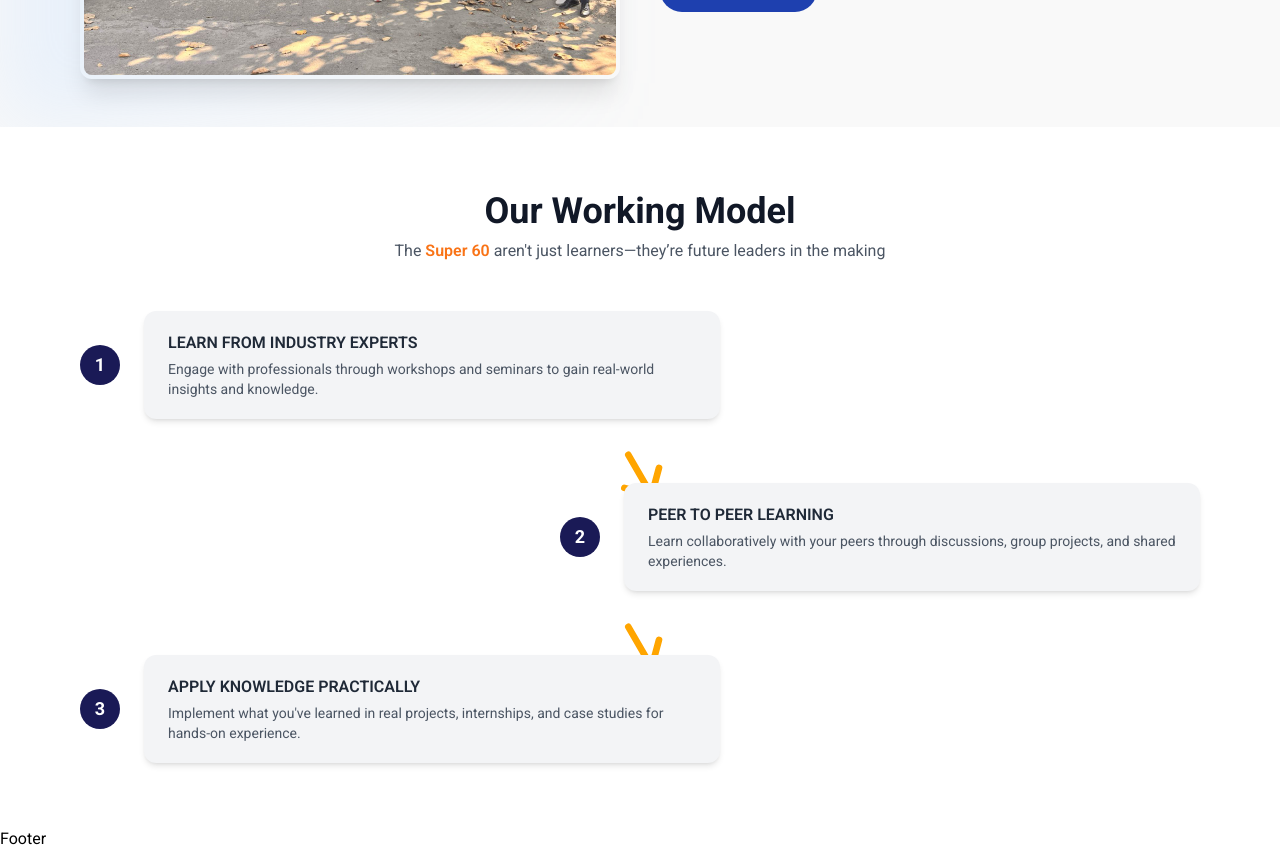
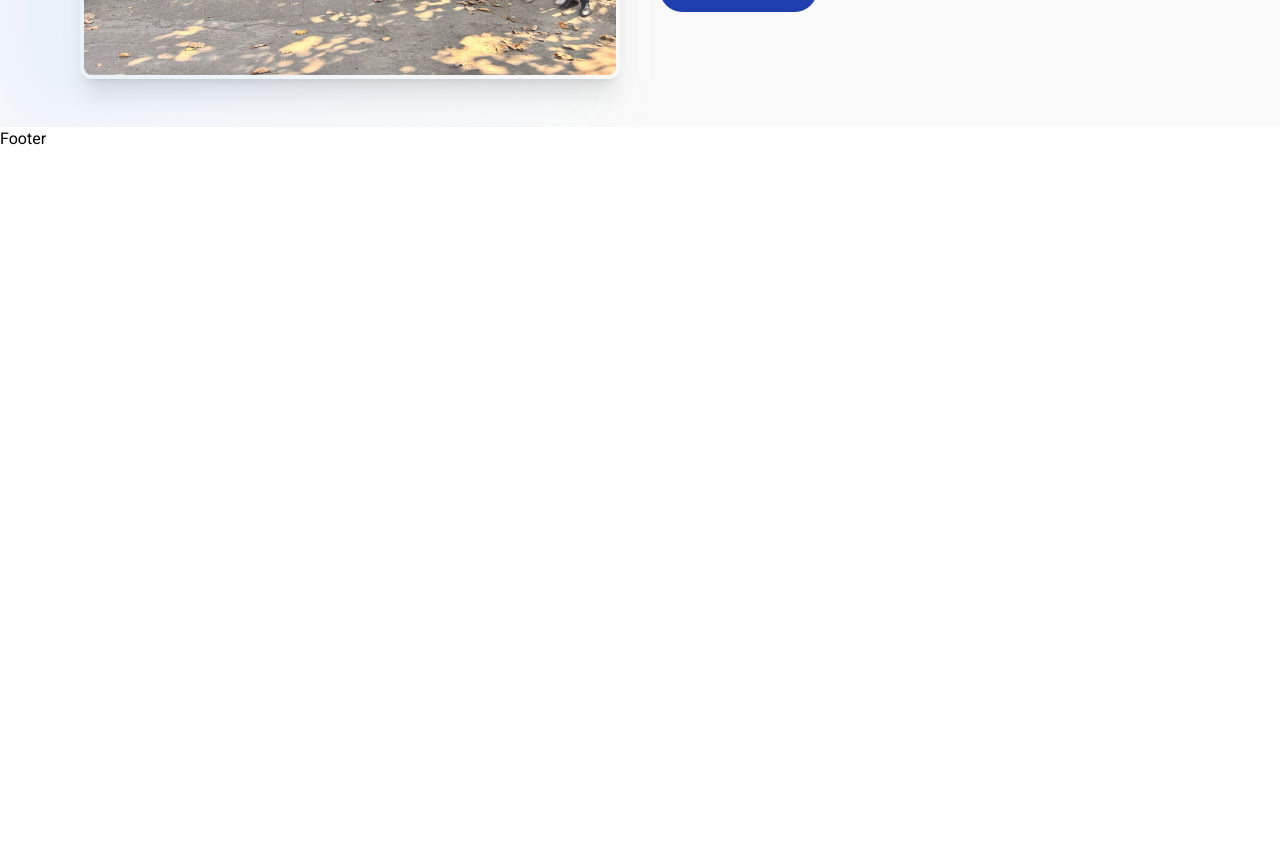
Before and after one commit to Uditkrpathak/Super_60, a React (Vite) app in the folder Frontend/: page /about in a window 1280 px wide. Shown: the part 580-1431 px from the top of the page. After the commit the page ends 800 px from the top, so only its background shows below. Built offline with nearby package versions, Linux system fonts and the light colour scheme.

Commit message:
make working model more impresive

```diff
--- a/Frontend/src/Components/About/Workingmodel.jsx
+++ b/Frontend/src/Components/About/Workingmodel.jsx
@@ -1,79 +1,69 @@
-import React from 'react';
-import { useEffect } from 'react';
-import AOS from 'aos';
-import 'aos/dist/aos.css';
+import React, { useEffect } from "react";
+import AOS from "aos";
+import "aos/dist/aos.css";
 
 const steps = [
   {
     id: 1,
-    title: "LEARN FROM INDUSTRY EXPERTS",
-    description: "Engage with professionals through workshops and seminars to gain real-world insights and knowledge.",
+    title: "Learn from Industry Experts",
+    description:
+      "Engage with professionals through workshops and seminars to gain real-world insights and knowledge.",
   },
   {
     id: 2,
-    title: "PEER TO PEER LEARNING",
-    description: "Learn collaboratively with your peers through discussions, group projects, and shared experiences.",
+    title: "Peer-to-Peer Learning",
+    description:
+      "Collaborate with peers across different batches, fostering a community of shared learning and growth.",
   },
   {
     id: 3,
-    title: "APPLY KNOWLEDGE PRACTICALLY",
-    description: "Implement what you've learned in real projects, internships, and case studies for hands-on experience.",
+    title: "Apply Knowledge Practically",
+    description:
+      "Implement your learning through live projects and real-world applications, bridging the gap between theory and practice.",
   },
 ];
 
 const WorkingModel = () => {
   useEffect(() => {
-    AOS.init({ duration: 1000 });
+    AOS.init({ duration: 800, once: true });
   }, []);
 
   return (
-    <section className="py-16 px-6 md:px-20 bg-white text-center">
-      <h2 className="text-3xl md:text-4xl font-bold text-gray-900 mb-2">
-        Our Working Model
-      </h2>
-      <p className="text-gray-600 mb-12">
-        The <span className="text-orange-500 font-semibold">Super 60</span> aren't just learners—they’re future leaders in the making
-      </p>
+    <section className="py-20 px-4 md:px-12 bg-white">
 
-      <div className="flex flex-col gap-16 relative">
+      <div className="text-center mb-16">
+        <h2 className="text-3xl md:text-4xl font-extrabold text-gray-900 mb-4">
+          Our Working Model
+        </h2>
+        <p className="text-gray-600 max-w-xl mx-auto text-base md:text-lg text-center">
+  The <span className="text-orange-500 font-semibold">Super60</span> program is designed to provide a holistic learning experience that combines expert guidance, peer collaboration, and practical application. Here's how it works:
+</p>
+
+      </div>
+
+
+      <div className="flex flex-col md:flex-row justify-center items-stretch gap-8 max-w-6xl mx-auto">
         {steps.map((step, index) => (
           <div
             key={step.id}
-            className={`flex flex-col md:flex-row items-center justify-${index % 2 === 0 ? 'start' : 'end'} gap-6 relative`}
             data-aos="fade-up"
+            data-aos-delay={index * 150}
+            className="bg-gray-50 rounded-2xl p-6 shadow-xl hover:shadow-2xl transform transition-transform hover:-translate-y-1 flex-1 text-center flex flex-col items-center"
           >
-            {/* Number Circle */}
-            <div className="flex items-center justify-center bg-[#1a1a56] text-white font-bold w-10 h-10 rounded-full text-lg">
+
+            <div className="w-12 h-12 mb-4 rounded-full border-4 border-orange-500 bg-white text-orange-600 font-bold text-lg flex items-center justify-center shadow-inner">
               {step.id}
             </div>
 
-            {/* Text Block */}
-            <div className="bg-gray-100 rounded-xl px-6 py-5 max-w-xl text-left shadow-md">
-              <h3 className="text-md font-semibold text-gray-800">{step.title}</h3>
-              <p className="text-gray-600 mt-1 text-sm">{step.description}</p>
-            </div>
 
-            {/* Arrow */}
-            {index < steps.length - 1 && (
-              <div className="absolute md:block hidden left-1/2 top-full mt-4 transform -translate-x-1/2 z-0">
-                <svg
-                  xmlns="http://www.w3.org/2000/svg"
-                  width="80"
-                  height="80"
-                  fill="none"
-                  viewBox="0 0 24 24"
-                  stroke="orange"
-                  strokeWidth="2"
-                  className="rotate-[60deg]"
-                >
-                  <path
-                    strokeLinecap="round"
-                    strokeLinejoin="round"
-                    d="M5 12h14m0 0l-6-6m6 6l-6 6"
-                  />
-                </svg>
-              </div>
-            )}
+            <h3 className="text-lg font-semibold text-gray-800">
+              {step.title}
+            </h3>
+
+
+            <p className="text-sm text-gray-600 mt-2">
+              {step.description}
+            </p>
           </div>
         ))}
       </div>
--- a/Frontend/src/Pages/About.jsx
+++ b/Frontend/src/Pages/About.jsx
@@ -1,12 +1,14 @@
 import React from 'react'
 import Batch from '../Components/About/Batch.jsx'
 import WorkingModel from '../Components/About/Workingmodel.jsx'
+
 
 const About = () => {
   return (
    <div>
     <Batch/>
-    <WorkingModel/>
+
+
    </div>
   )
 }
```
